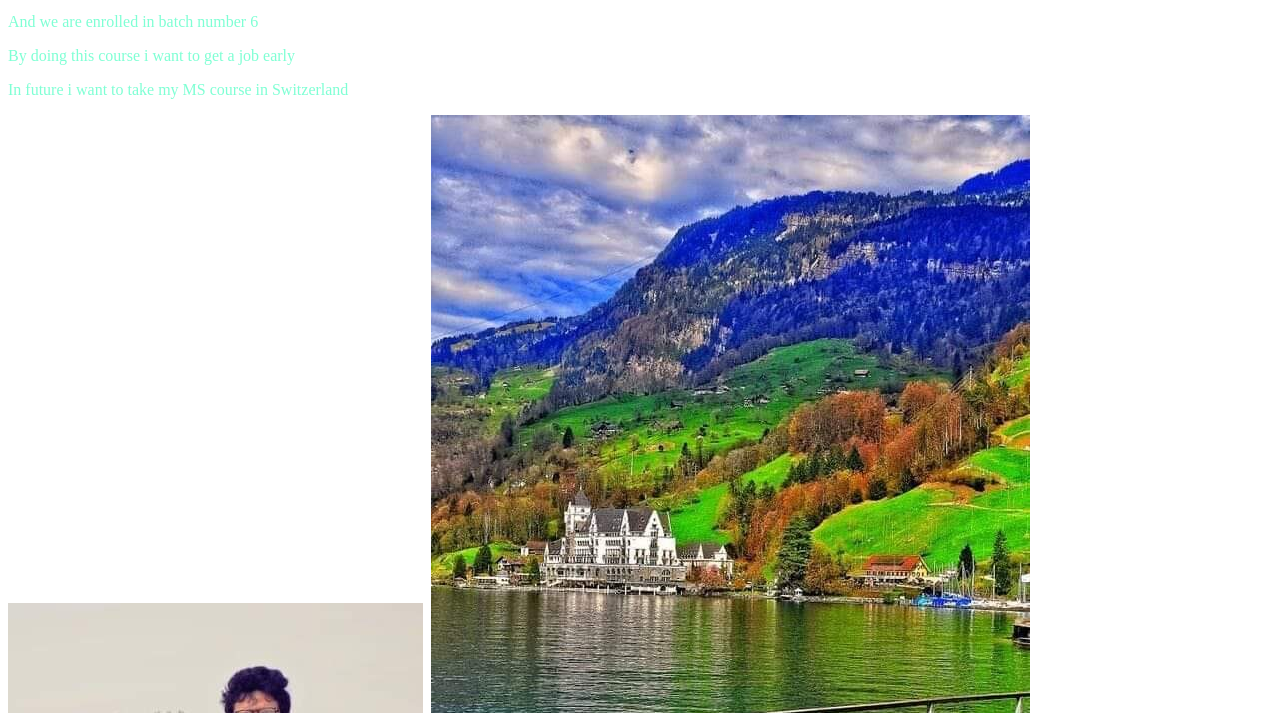
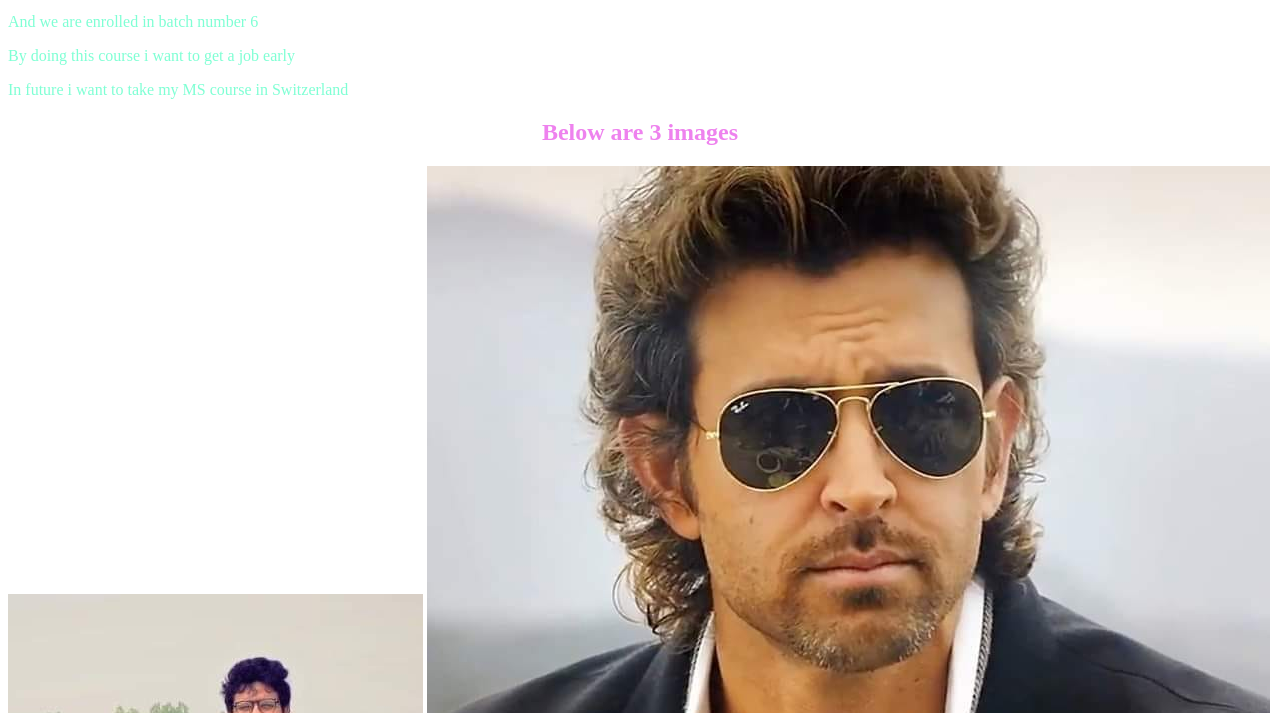
Before and after one commit to HNMerajulhasan/My-2nd-repo-for-jhankar, a plain HTML site: page index.html in a window 1280 px wide. Shown: the part 87-800 px from the top of the page. Drawn offline with Linux system fonts and the light colour scheme.

Commit message:
one image correction here

```diff
--- a/index.html
+++ b/index.html
@@ -11,8 +11,9 @@
        <p>And we are enrolled in batch number 6</p>
        <p>By doing this course i want to get a job early</p>
        <p>In future i want to take my MS course in Switzerland</p>
+       <h2>Below are 3 images</h2>
        <img src="Merajul.jpg" alt="">
-       <img src="hritic.jpg" alt="">
+       <img src="hritick.jpg" alt="">
        <img src="swiss.jpg" alt="">
      </body>
      <html>
--- a/style.css
+++ b/style.css
@@ -1,3 +1,7 @@
 p{
     color: aquamarine;
 }
+h2{
+    text-align:center;
+    color:violet;
+}
```
